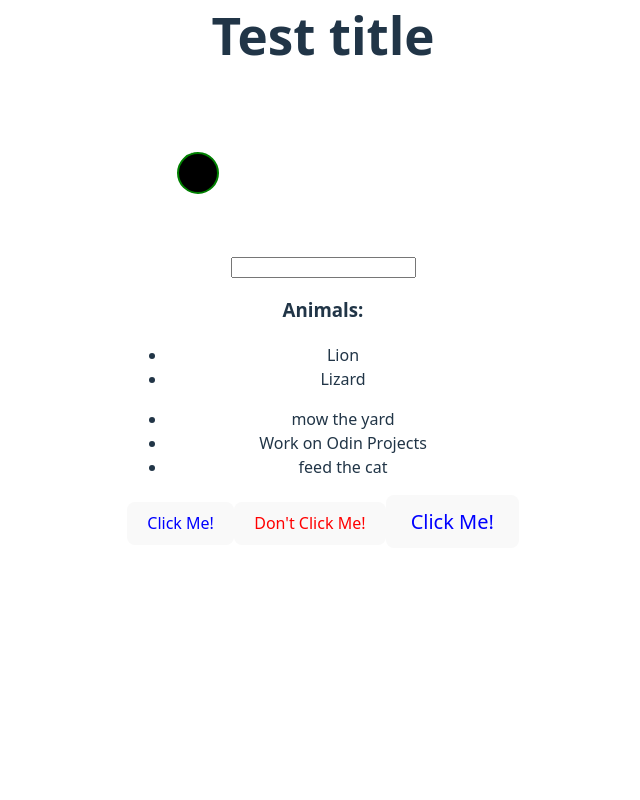
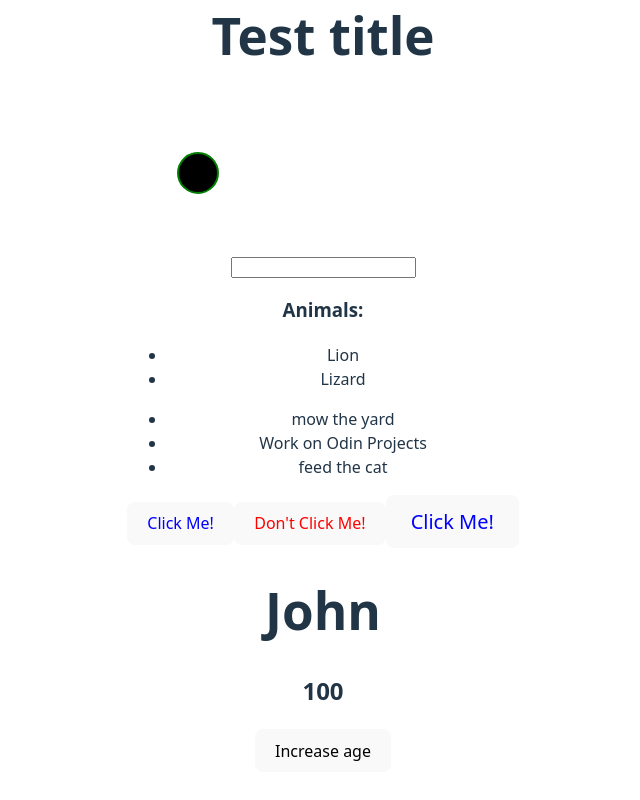
Before and after one commit to FreeFallRush/my-first-react-app, a React (Vite) app: page / in a window 1280 px wide. Shown: the part 356-1156 px from the top of the page, without its empty margins (317-957 px from the left). Before the commit the page ends 936 px from the top, so only its background shows below. Built offline with nearby package versions, Linux system fonts and the light colour scheme.

Commit message:
Added Person.jsx with Person component
Imported Person in App.jsx

```diff
--- a/src/App.jsx
+++ b/src/App.jsx
@@ -8,6 +8,7 @@
 import LoopTest from "./LoopTest";
 import TodoList from "./ToDo";
 import Button from "./Button";
+import Person from "./Person";
 
 function App() {
   const handleButtonClick = (url) => {
@@ -33,6 +34,7 @@
         handleClick={() => handleButtonClick("https://www.youtube.com")}
         fontSize={20}
       />
+      <Person />
     </>
   );
 }
--- /dev/null
+++ b/src/Person.jsx
@@ -0,0 +1,25 @@
+import { useState } from "react";
+
+function Person() {
+  const [person, setPerson] = useState({ name: "John", age: 100 });
+
+  const handleIncreaseAge = () => {
+    //BAD PRACTICE - won't work like this
+    // person.age = person.age + 1;
+    // setPerson(person);
+
+    //GOOD PRACTICE -> creating a new object in which we copy the existing state values
+    const newPerson = { ...person, age: [person.age + 1] };
+    setPerson(newPerson);
+  };
+
+  return (
+    <>
+      <h1>{person.name}</h1>
+      <h2>{person.age}</h2>
+      <button onClick={handleIncreaseAge}>Increase age</button>
+    </>
+  );
+}
+
+export default Person;
```
